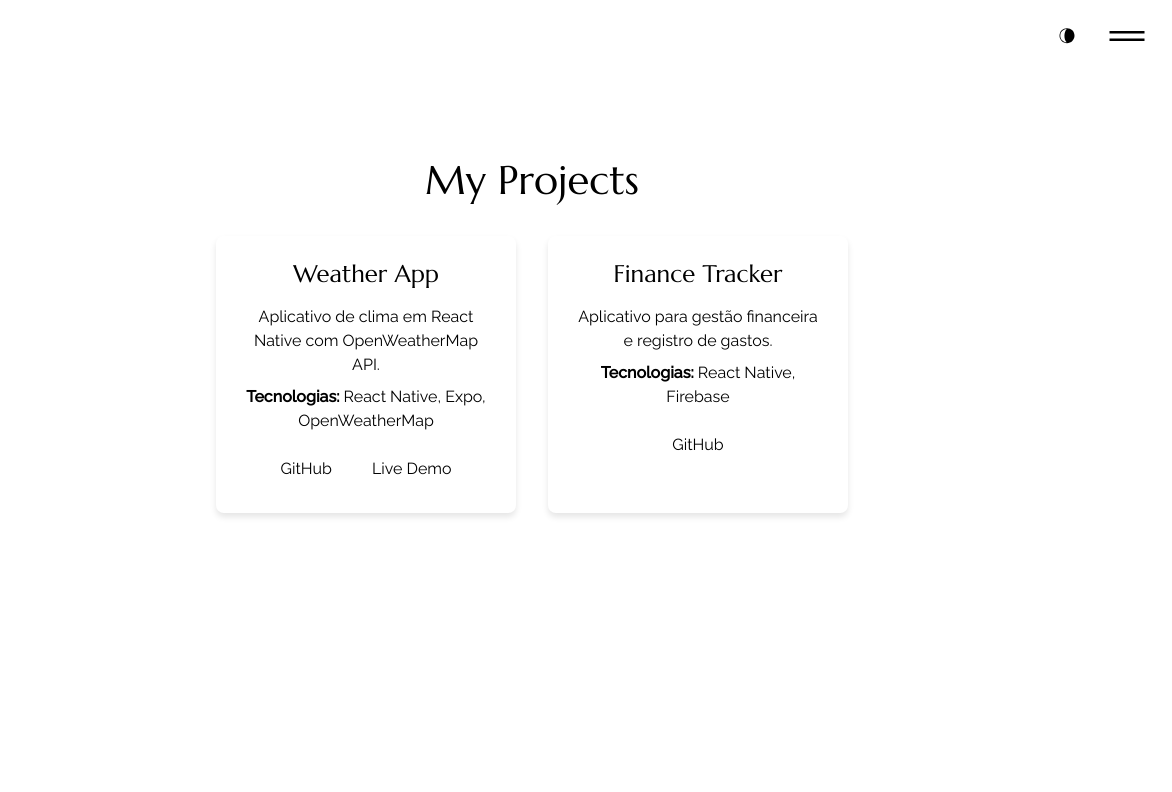
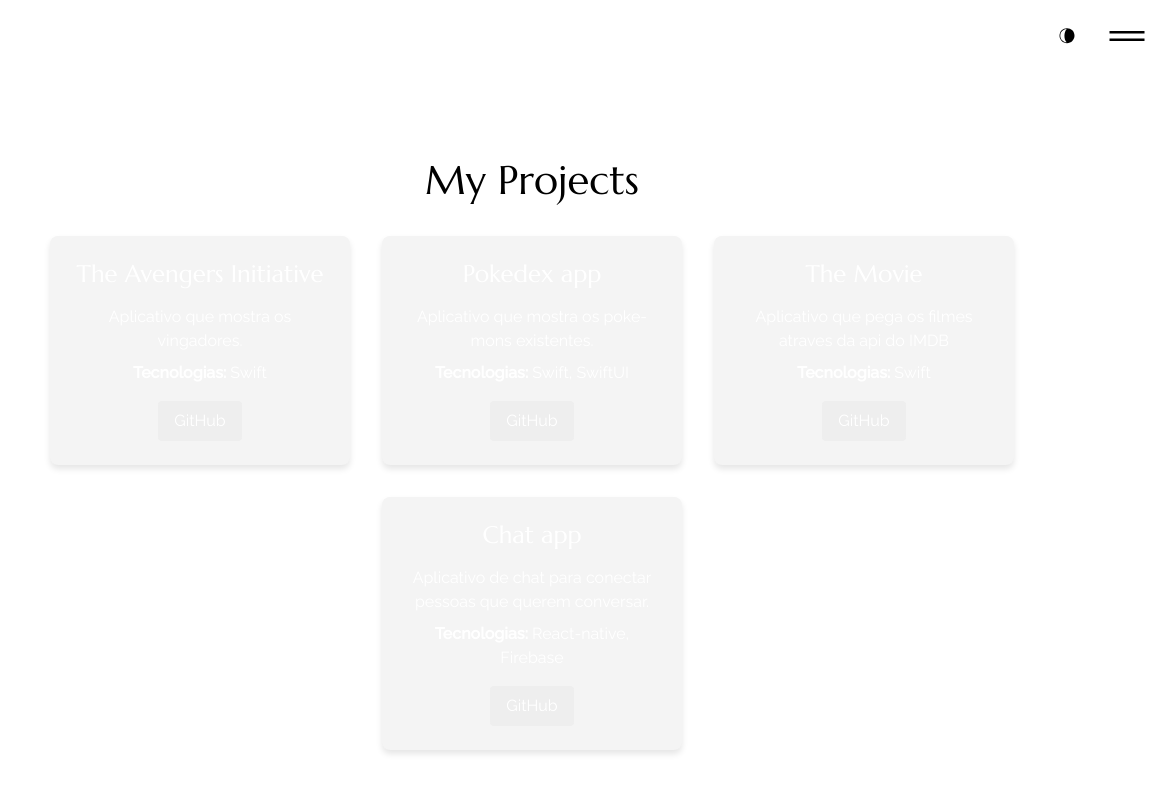
Before and after one commit to matheusmendesp/Matheusmendespp-site, a React app: page /project in a window 1280 px wide. Shown: the full height of the page, 108-1280 px from the left. Built offline with nearby package versions, Linux system fonts and the light colour scheme; some packages are replaced by stand-ins of ours.

Commit message:
corrects strings in the background color and adds projects

```diff
--- a/src/header/index.js
+++ b/src/header/index.js
@@ -38,13 +38,13 @@
                   <Link  onClick={handleToggle} to="/" className="my-3">Home</Link>
                   </li>
                   <li className="menu_item">
-                    <a href="https://github.com/matheusmendesp?tab=repositories" className="my-3" target="_blank" rel="noreferrer">Portfolio</a>
+                    <Link onClick={handleToggle} to="/project" className="my-3">Portfolio</Link>
                   </li>
                   <li className="menu_item">
-                  <Link onClick={handleToggle} to="/about" className="my-3">About</Link>
+                    <Link onClick={handleToggle} to="/about" className="my-3">About</Link>
                   </li>
                   <li className="menu_item">
-                  <Link onClick={handleToggle} to="/contact" className="my-3"> Contact</Link>
+                    <Link onClick={handleToggle} to="/contact" className="my-3"> Contact</Link>
                   </li>
                 </ul>
               </div>
--- a/src/pages/project/index.js
+++ b/src/pages/project/index.js
@@ -1,20 +1,30 @@
 import React from 'react';
-import './style.css'; // Estilos separados em um arquivo CSS
+import './style.css';
 
-// Dados dos projetos
 const projects = [
   {
-    title: "Weather App",
-    description: "Aplicativo de clima em React Native com OpenWeatherMap API.",
-    technologies: "React Native, Expo, OpenWeatherMap",
-    github: "https://github.com/seurepositorio/weather-app",
-    demo: "https://seusite/weather-app",
+    title: "The Avengers Initiative",
+    description: "Aplicativo que mostra os vingadores.",
+    technologies: "Swift",
+    github: "https://github.com/matheusmendesp/TheAvengersInitiative",
   },
   {
-    title: "Finance Tracker",
-    description: "Aplicativo para gestão financeira e registro de gastos.",
-    technologies: "React Native, Firebase",
-    github: "https://github.com/seurepositorio/finance-tracker",
+    title: "Pokedex app",
+    description: "Aplicativo que mostra os pokemons existentes.",
+    technologies: "Swift, SwiftUI",
+    github: "https://github.com/matheusmendesp/PokedexApp",
+  },
+  {
+    title: "The Movie",
+    description: "Aplicativo que pega os filmes atraves da api do IMDB",
+    technologies: "Swift",
+    github: "https://github.com/matheusmendesp/MoviesApp",
+  },
+  {
+    title: "Chat app",
+    description: "Aplicativo de chat para conectar pessoas que querem conversar.",
+    technologies: "React-native, Firebase",
+    github: "https://github.com/matheusmendesp/ChatApp",
   },
 ];
 
--- a/src/pages/project/style.css
+++ b/src/pages/project/style.css
@@ -1,30 +1,24 @@
-/* Variáveis de cores para ambos os temas */
+
+:root {
+  --bg-color: #ffffff;
+  --text-color: #000000;
+  --card-bg: #f4f4f4;
+  --button-bg: #eeeeee;
+  --button-hover-bg: #6200ea;
+  --button-hover-color: #ffffff;
+}
 
 @media (prefers-color-scheme: dark) {
 :root {
-    --bg-color: #ffffff; /* Fundo claro */
-    --text-color: #ffffff; /* Texto claro */
-    --card-bg: #f9f9f9; /* Fundo do cartão no modo claro */
-    --button-bg: #eeeeee; /* Fundo dos botões no modo claro */
-    --button-hover-bg: #6200ea; /* Fundo do botão ao passar mouse */
-    --button-hover-color: #ffffff; /* Cor do texto ao passar mouse */
+  --bg-color: #121212;
+  --text-color: #ffffff;
+  --card-bg: #1e1e1e;
+  --button-bg: #333333;
+  --button-hover-bg: #bb86fc;
+  --button-hover-color: #000000;
 }
 }
 
-
-
-@media (prefers-color-scheme: dark) {
-  :root {
-    --bg-color: #121212; /* Fundo escuro */
-    --text-color: #ffffff; /* Texto claro */
-    --card-bg: #333333; /* Fundo do cartão no modo escuro */
-    --button-bg: #333333; /* Fundo dos botões no modo escuro */
-    --button-hover-bg: #bb86fc; /* Fundo do botão ao passar mouse */
-    --button-hover-color: #000000; /* Cor do texto ao passar mouse */
-  }
-}
-
-/* Reset básico */
 body {
 margin: 0;
 padding: 0;
@@ -33,39 +27,36 @@
 color: var(--text-color);
 }
 
-/* Contêiner principal */
 .projects-container {
 padding: 2rem;
 text-align: center;
-  margin-top: 2rem; /* Adiciona margem no topo para descer a seção */
+margin-top: 2rem;
 }
 
-/* Título principal */
 .projects-title {
 font-size: 2.5rem;
 margin-bottom: 2rem;
 color: var(--text-color);
-  margin-top: 2rem; /* Aumenta o espaço no topo do título */
+margin-top: 2rem;
 }
 
-/* Grid de projetos */
 .projects-grid {
 display: flex;
-  flex-wrap: wrap; /* Permite quebra de linha em telas menores */
-  gap: 2rem; /* Espaço entre os cartões */
+flex-wrap: wrap;
+gap: 2rem;
 justify-content: center;
-  margin-top: 2rem; /* Adiciona espaço entre o título e os projetos */
+margin-top: 2rem;
 }
 
-/* Cartões individuais */
 .project-card {
-  background-color: var(--card-bg); /* Aplica a cor de fundo dependendo do modo */
+background-color: var(--card-bg);
 border-radius: 8px;
 box-shadow: 0 4px 6px rgba(0, 0, 0, 0.1);
 padding: 1.5rem;
 width: 300px;
 text-align: center;
 transition: transform 0.3s ease, box-shadow 0.3s ease;
+color: #ffffff;
 }
 
 .project-card:hover {
@@ -73,25 +64,23 @@
 box-shadow: 0 6px 10px rgba(0, 0, 0, 0.15);
 }
 
-/* Título do projeto */
 .project-card h2 {
 margin: 0 0 1rem;
 font-size: 1.5rem;
-  color: var(--text-color);
+color: #ffffff;
 }
 
-/* Descrição e tecnologias */
 .project-card p {
 margin: 0.5rem 0;
 font-size: 1rem;
-  color: var(--text-color);
+color: #ffffff;
 }
 
-/* Links de ações */
+
 .project-links {
 display: flex;
 justify-content: center;
-  flex-wrap: wrap; /* Permite quebra de linha para botões em telas menores */
+flex-wrap: wrap;
 gap: 0.5rem;
 margin-top: 1rem;
 }
@@ -100,7 +89,7 @@
 display: inline-block;
 padding: 0.5rem 1rem;
 background-color: var(--button-bg);
-  color: var(--text-color);
+color: #ffffff;
 text-decoration: none;
 border-radius: 4px;
 transition: all 0.3s ease;
@@ -111,18 +100,17 @@
 color: var(--button-hover-color);
 }
 
-/* Responsividade */
 @media (max-width: 768px) {
 .project-card {
-    width: 100%; /* Cartões ocupam toda a largura da tela */
+  width: 100%;
 }
 
 .project-links {
-    flex-direction: column; /* Botões ficam empilhados */
+  flex-direction: column;
 }
 
 .project-links a {
-    width: 100%; /* Botões ocupam toda a largura do cartão */
+  width: 100%;
   text-align: center;
 }
 }
```
Lines whose indentation alone changed are shown as unchanged.
